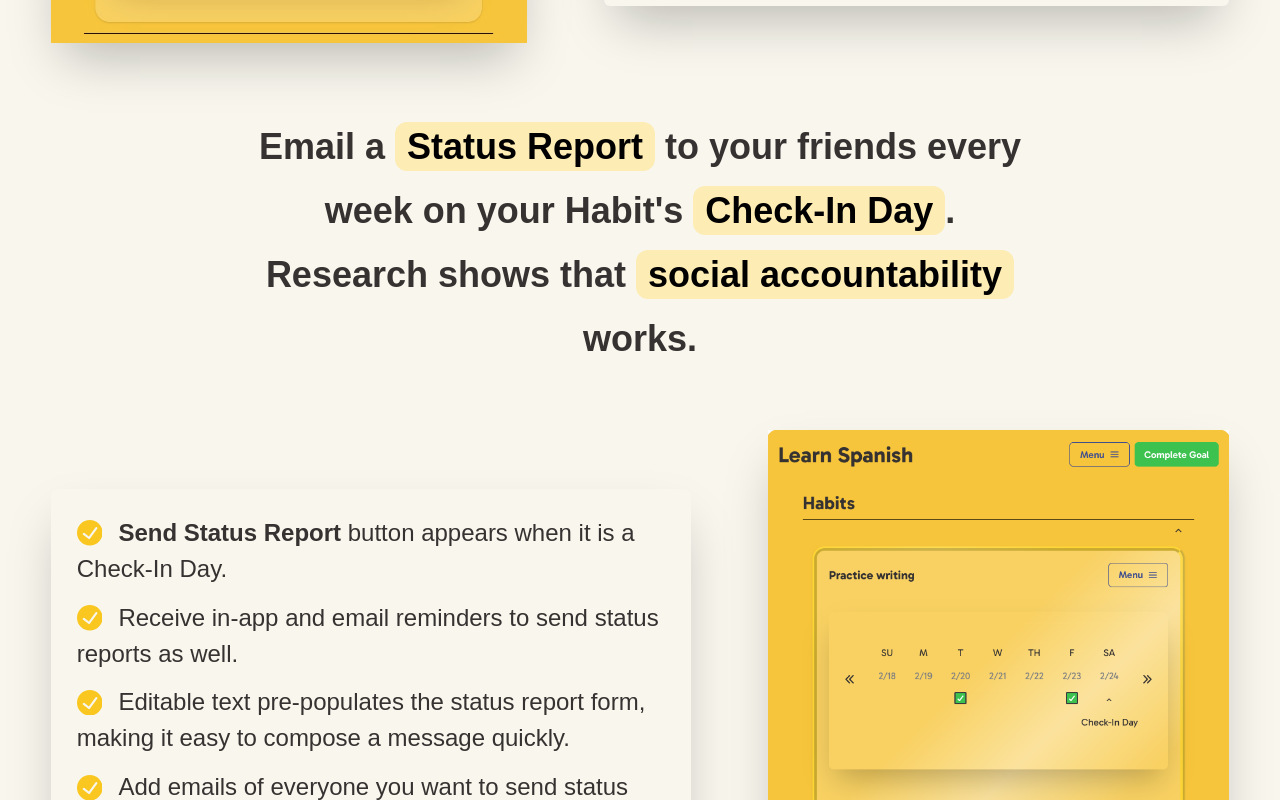
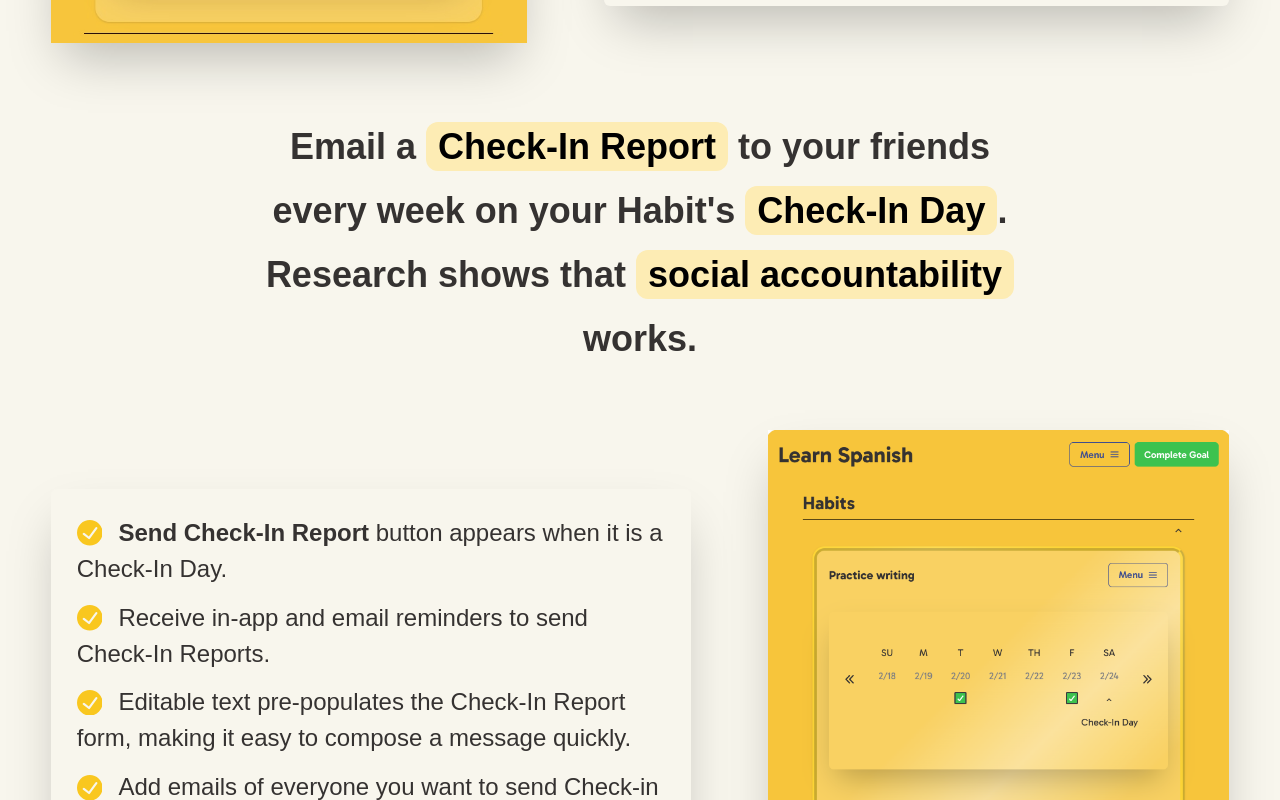
Before and after one commit to dyazdani/trac, a React (Vite) app: page / in a window 1280 px wide. Shown: the part 1200-2000 px from the top of the page. Built offline with nearby package versions, Linux system fonts and the light colour scheme; a web font is replaced by a local one.

Commit message:
Change Status Report in app verbiage to Check-In Report

```diff
--- a/src/client/components/CTABanner.tsx
+++ b/src/client/components/CTABanner.tsx
@@ -49,7 +49,7 @@ const CTABanner = ({ isBannerDisplayed, top }: CTABannerProps) => {
                         textAlign="center"
                         p="3px"
                     >
-                        {`Click the "Send Status Report" buttons in your Habits to update your friends on your progress.`}
+                        {`Click "Send Check-In Report" button in Habit to update folks on your progress.`}
                     </Heading>
                 </Flex>
 
--- a/src/client/components/LandingPage.tsx
+++ b/src/client/components/LandingPage.tsx
@@ -202,10 +202,10 @@ const LandingPage = () => {
                         lineHeight="4rem"
                     >
                         <Highlight
-                            query={['Status Report', 'Check-In Day', 'social accountability']}
+                            query={['Check-In Report', 'Check-In Day', 'social accountability']}
                             styles={{ px: '3', py: '1', rounded: 'xl', bg: 'gold.100' }}
                         >
-                            Email a Status Report to your friends every week on your Habit's Check-In Day. Research shows that social accountability works.
+                            Email a Check-In Report to your friends every week on your Habit's Check-In Day. Research shows that social accountability works.
                         </Highlight>
                     </Heading>
                     <Flex
@@ -224,19 +224,19 @@ const LandingPage = () => {
                             >
                                 <ListItem fontSize="2xl">
                                     <ListIcon as={CheckCircleIcon} color="gold.400" boxSize="1.6rem" mr="1rem"/>
-                                    <Text as="b">Send Status Report</Text> button appears when it is a Check-In Day.
+                                    <Text as="b">Send Check-In Report</Text> button appears when it is a Check-In Day.
                                 </ListItem>
                                 <ListItem fontSize="2xl">
                                     <ListIcon as={CheckCircleIcon} color="gold.400" boxSize="1.6rem" mr="1rem"/>
-                                    Receive in-app and email reminders to send status reports as well.
+                                    Receive in-app and email reminders to send Check-In Reports.
                                 </ListItem>
                                 <ListItem fontSize="2xl">
                                     <ListIcon as={CheckCircleIcon} color="gold.400" boxSize="1.6rem" mr="1rem"/>
-                                    Editable text pre-populates the status report form, making it easy to compose a message quickly.
+                                    Editable text pre-populates the Check-In Report form, making it easy to compose a message quickly.
                                 </ListItem>
                                 <ListItem fontSize="2xl">
                                     <ListIcon as={CheckCircleIcon} color="gold.400" boxSize="1.6rem" mr="1rem"/>
-                                    Add emails of everyone you want to send status report to and click <Text as="b">Send</Text>.
+                                    Add emails of everyone you want to send Check-in Report to and click <Text as="b">Send</Text>.
                                 </ListItem>
                             </List>
                         </Card>
@@ -265,7 +265,7 @@ const LandingPage = () => {
                     >
                         <Image
                             src="/images/status_report_form_drawer_screenshot.png"
-                            alt="status report form drawer screenshot"
+                            alt="check-in report form drawer screenshot"
                             minW="70vw"
                         />
                     </Card>
--- a/src/client/components/StatusReportFormButton.tsx
+++ b/src/client/components/StatusReportFormButton.tsx
@@ -61,11 +61,10 @@ const StatusReportFormButton = ({habit, milestone}: StatusReportFormButtonProps)
                         message,
                         checkInDate
                     }).unwrap()
-                    console.log("statusReport: ", statusReport)
                 if (statusReport) {
                     toast({
-                        title: 'Status Report Sent',
-                        description: `Your Status Report email for "${habit.name}" was sent.`,
+                        title: 'Check-In Report Sent',
+                        description: `Your Check-In Report email for "${habit.name}" was sent.`,
                         status: 'success',
                         duration: 9000,
                         isClosable: true,
@@ -74,7 +73,7 @@ const StatusReportFormButton = ({habit, milestone}: StatusReportFormButtonProps)
                 } else {
                     toast({
                         title: 'Sending Failed',
-                        description: `Your Status Report for "${habit.name}" failed to send.`,
+                        description: `Your Check-In Report for "${habit.name}" failed to send.`,
                         status: 'error',
                         duration: 9000,
                         isClosable: true
@@ -96,7 +95,7 @@ const StatusReportFormButton = ({habit, milestone}: StatusReportFormButtonProps)
             _active={{
                 backgroundColor: "yellow.700"
             }}
-            aria-label='send-status-report-form'
+            aria-label='send Check-In Report form'
             fontSize='20px'
             border="2mm ridge rgba(249, 199, 31, 0.6)"
             onClick={(e) => {
@@ -107,7 +106,7 @@ const StatusReportFormButton = ({habit, milestone}: StatusReportFormButtonProps)
                 onOpen();
             }}
             >
-                Send Status Report
+                Send Check-In Report
             </Button>
             <Drawer
                 placement='right'
@@ -124,7 +123,7 @@ const StatusReportFormButton = ({habit, milestone}: StatusReportFormButtonProps)
                     <DrawerHeader
                         borderBottomWidth='1px'
                     >
-                        Send a Status Report
+                        Send a Check-In Report
                     </DrawerHeader>
                     <DrawerBody>
                         <Stack
@@ -133,7 +132,7 @@ const StatusReportFormButton = ({habit, milestone}: StatusReportFormButtonProps)
                                 e.preventDefault();
                                 handleSubmit()
                             }}
-                            id="status-report-form"
+                            id="check-in-report-form"
                             spacing="3vw"
                         >
                             <Box>
@@ -141,7 +140,7 @@ const StatusReportFormButton = ({habit, milestone}: StatusReportFormButtonProps)
                                     <FormLabel
                                         htmlFor="emails"
                                     >
-                                        Email Status Report To:
+                                        Email Check-in Report To:
                                     </FormLabel>
                                     <Input
                                         placeholder="e.g., jack@hill.com, jill@hill.com"
@@ -158,12 +157,13 @@ const StatusReportFormButton = ({habit, milestone}: StatusReportFormButtonProps)
                             <Box>
                                 <FormControl isRequired>
                                     <FormLabel
-                                        htmlFor='status-report-message'
+                                        htmlFor='check-in-report-message'
                                     >
-                                        Status Report Email Body:
+                                        Check-In Report Email Body:
                                     </FormLabel>
                                     <Textarea
                                         isRequired
+                                        id="check-in-report-message"
                                         size="lg"
                                         placeholder={`For example: \n\nDear Friends, \n\nThis past week I completed my Habit called "Fetching Pail of Water" 5/7 times. \n\n Cheers,\n Jill`}
                                         value={message}
@@ -199,7 +199,7 @@ const StatusReportFormButton = ({habit, milestone}: StatusReportFormButtonProps)
                                     backgroundColor: "yellow.700"
                                 }}
                                 type="submit"
-                                form="status-report-form"
+                                form="check-in-report-form"
                                 isLoading={isLoading}
                             >
                                 Send
--- a/src/client/utils/getDefaultStatusReportMessage.ts
+++ b/src/client/utils/getDefaultStatusReportMessage.ts
@@ -15,10 +15,10 @@ const getDefaultStatusReportMessage = (habit: HabitWithDetails, milestone: Miles
         `Hi Friends!
         I've been using the Trac app to track how frequently I am completing practice for a habit I'm calling "${habit.name}". I am practicing it in order to accomplish my goal called "${milestone.name}". I would like to send you a quick report of how it's been going:
 
-            STATUS REPORT 📈
+            CHECK-IN REPORT 📈
         ${statusReportString}
 
-Thank you for helping to keep me accountable and motivated! I'll be sending another status report soon.
+Thank you for helping to keep me accountable and motivated! I'll be sending another check-in report soon.
 
 
 Onward and upward,
```
Also changed, not shown: src/utils/getDefaultStatusReportMessage.ts (+4 -4 lines).
